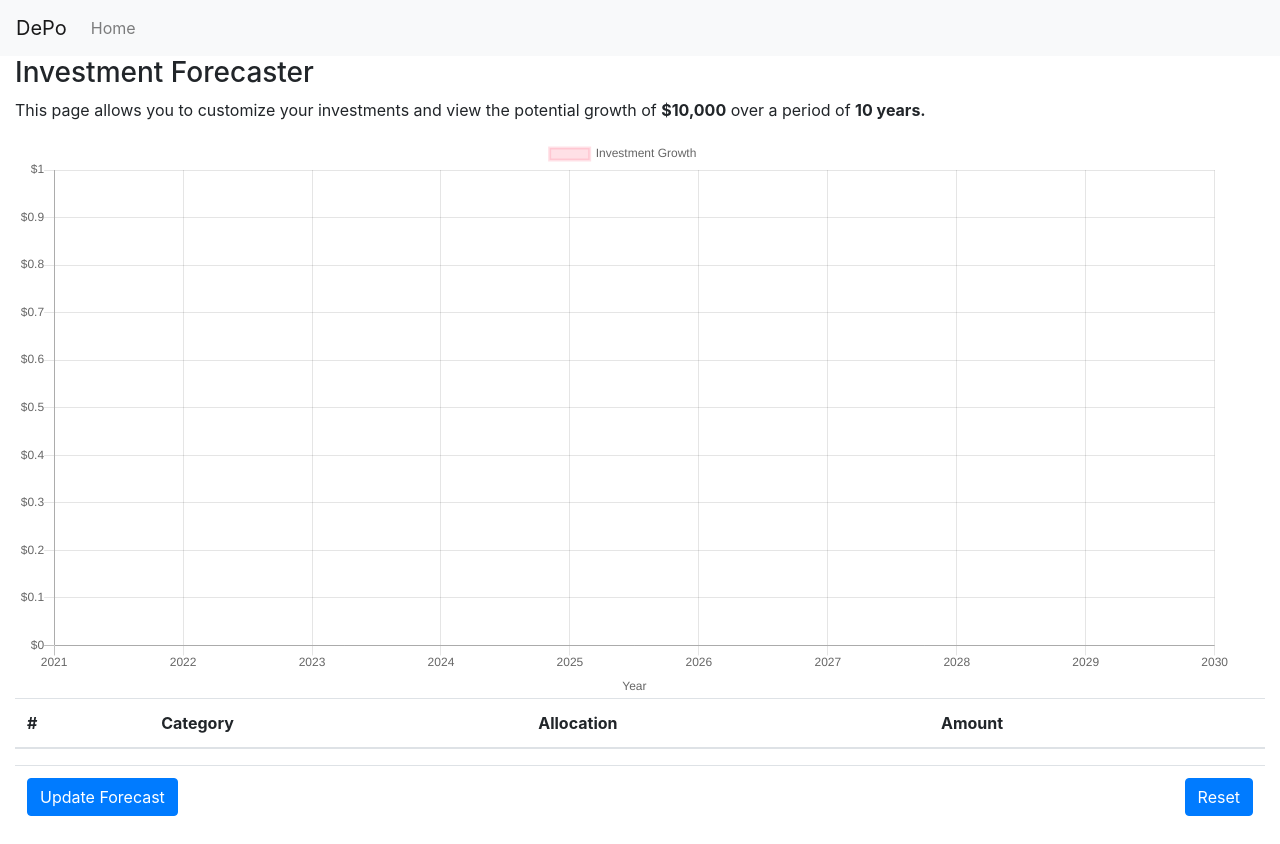
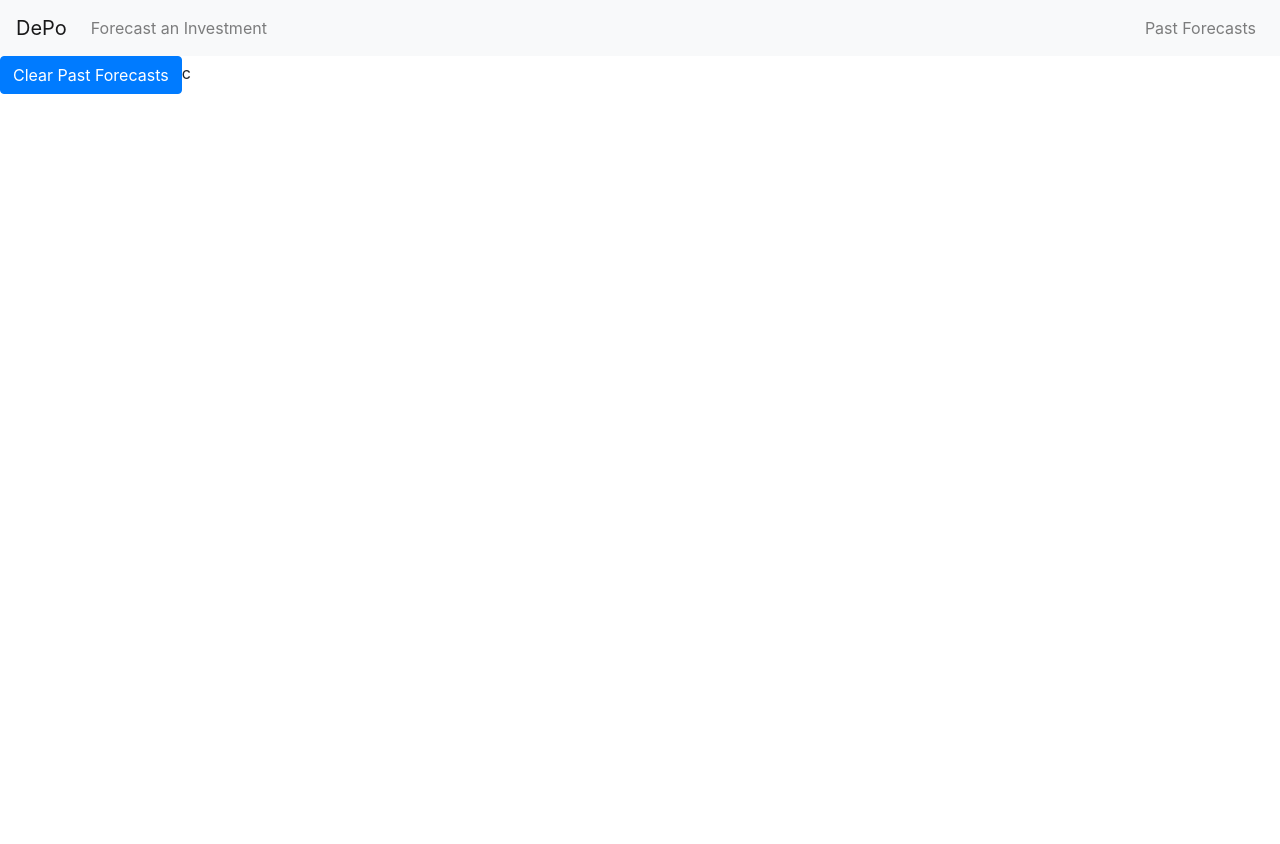
Before and after one commit to sahar-sami/eng-possibilities-ui-master, a React (Create React App) app: page /PastForecasts in a window 1280 px wide. After the commit the page ends 800 px from the top, so only its background shows below. Built offline with nearby package versions, Linux system fonts and the light colour scheme; no server answers.

Commit message:
past forecasts:

```diff
--- a/src/App.js
+++ b/src/App.js
@@ -1,7 +1,9 @@
 import { Container } from "react-bootstrap";
 
 import NavBar from "./components/NavBar";
-import ForecasterHome from './pages/Forecaster'
+import ForecasterHome from "./pages/Forecaster";
+import PastForecasts from "./pages/PastForecasts";
+import { BrowserRouter, Switch, withRouter, Route } from "react-router-dom";
 
 import "./App.css";
 
@@ -10,9 +12,14 @@ function App() {
     <div>
       <Container fluid className="App">
         <NavBar />
-        <Container fluid>
-         <ForecasterHome/>
-        </Container>
+        <BrowserRouter>
+          <Switch>
+            <>
+              <Route exact path="/" component={withRouter(ForecasterHome)}></Route>
+              <Route exact path="/PastForecasts" component={withRouter(PastForecasts)}></Route>
+            </>
+          </Switch>
+        </BrowserRouter>
       </Container>
     </div>
   );
--- a/src/components/NavBar/index.js
+++ b/src/components/NavBar/index.js
@@ -1,16 +1,22 @@
 import React from "react";
+import { Link, BrowserRouter } from "react-router-dom";
 
 import { Navbar, Nav } from "react-bootstrap";
 
 const NavBar = () => {
   return (
     <>
-      <Navbar bg="light">
-        <Navbar.Brand href="#">DePo</Navbar.Brand>
-        <Nav className="mr-auto">
-          <Nav.Link href="/">Home</Nav.Link>
-        </Nav>
-      </Navbar>
+      <BrowserRouter>
+        <Navbar bg="light">
+          <Navbar.Brand href="#">DePo</Navbar.Brand>
+          <Nav className="mr-auto">
+            <Nav.Link href="/">Forecast an Investment</Nav.Link>
+          </Nav>
+          <Nav>
+            <Nav.Link href="/PastForecasts">Past Forecasts</Nav.Link>
+          </Nav>
+        </Navbar>
+      </BrowserRouter>
     </>
   );
 };
--- a/src/pages/Forecaster/index.js
+++ b/src/pages/Forecaster/index.js
@@ -4,6 +4,7 @@ import { useDispatch, useSelector } from "react-redux";
 import LineChart from "../../components/LineChart";
 import InputTable from "../../components/Table/Table.js";
 import Table from "react-bootstrap/Table";
+import { withRouter } from "react-router-dom";
 
 const ForecasterHome = () => {
   const dispatch = useDispatch();
@@ -74,6 +75,15 @@ const ForecasterHome = () => {
       const data = await response.json();
 
       setInvestmentGrowth(data["response"]);
+      var new_forecast = { "allocations": allocations, "growth": data["response"] }
+      if (localStorage.past_forecasts) {
+        var current_history = JSON.parse(localStorage.getItem("past_forecasts"));
+        current_history = current_history + [new_forecast];
+        localStorage.setItem("past_forecasts", JSON.stringify(current_history));
+      }
+      else {
+        localStorage.setItem("past_forecasts", JSON.stringify([new_forecast]));
+      }
     }
 
     updateAllocations();
@@ -127,4 +137,4 @@ const ForecasterHome = () => {
   );
 };
 
-export default ForecasterHome;
+export default withRouter(ForecasterHome);
--- /dev/null
+++ b/src/pages/PastForecasts/index.js
@@ -0,0 +1,16 @@
+import React from "react";
+import { withRouter } from "react-router-dom";
+import { useSelector } from "react-redux";
+import { Button } from "react-bootstrap";
+
+
+const PastForecasts = () => {
+  const pastForecasts = JSON.parse(localStorage.getItem("past_forecasts"));
+  return (
+    <div style={{ backgroundColor: "white", width: "100%", height: "400px" }}>
+      <Button onClick={() => { localStorage.clear() }}>Clear Past Forecasts</Button>c
+    </div>
+  )
+}
+
+export default withRouter(PastForecasts);
```
Also changed, not shown: 1 other file (tests, documents, lock files or other folders).
